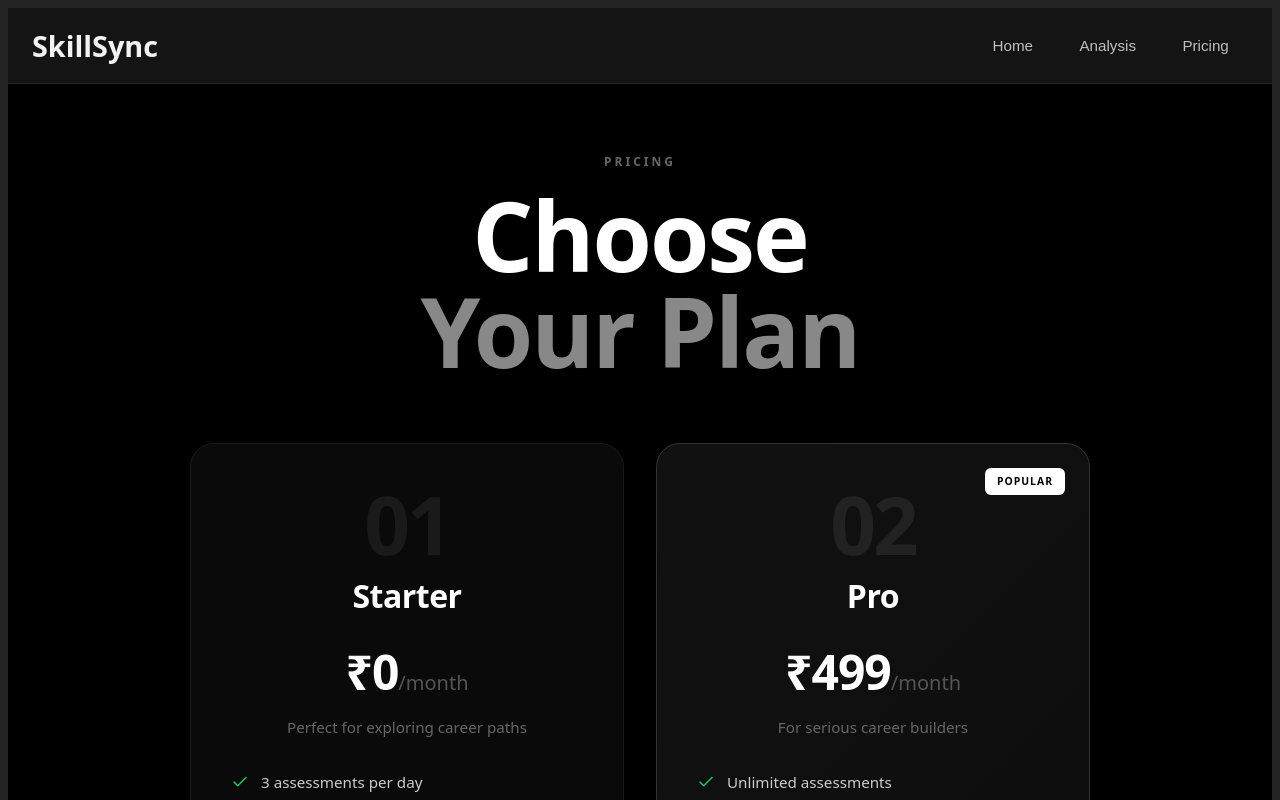
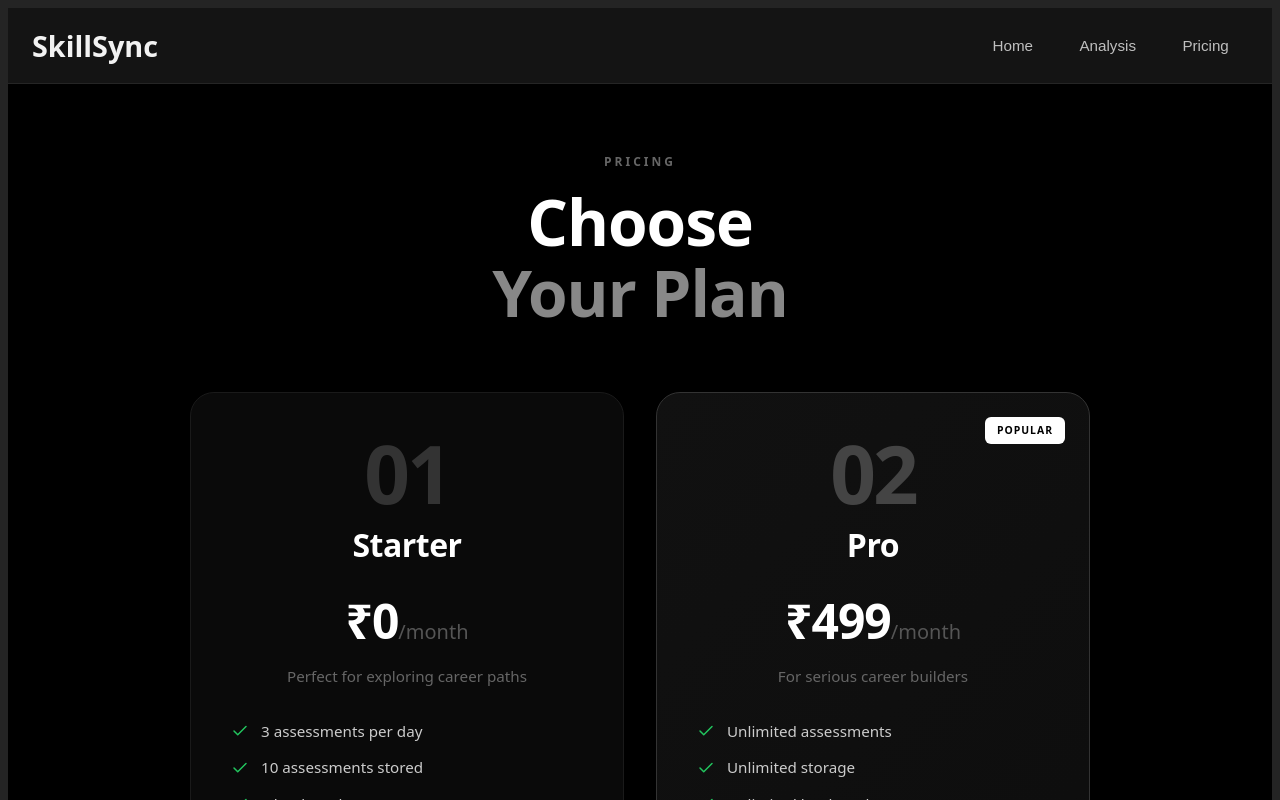
Before and after one commit to Banshal-Yadav/CareerAI-SaaS, a React (Vite) app: page /pricing in a window 1280 px wide. Shown: the top 800 px of the page. Built offline with nearby package versions, Linux system fonts and the light colour scheme; no server answers.

Commit message:
make plan numbers visible, smaller headline, fix loading background

```diff
--- a/src/components/Assessment.css
+++ b/src/components/Assessment.css
@@ -779,8 +779,7 @@
   left: 0;
   right: 0;
   bottom: 0;
-  background: rgba(10, 10, 10, 0.95);
-  backdrop-filter: blur(12px);
+  background: #000;
   display: flex;
   align-items: center;
   justify-content: center;
--- a/src/pages/Pricing.css
+++ b/src/pages/Pricing.css
@@ -19,12 +19,12 @@
 }
 
 .pricing-headline {
-  font-size: clamp(3rem, 10vw, 6rem);
+  font-size: clamp(2.5rem, 8vw, 4rem);
   font-weight: 800;
   color: #fff;
-  line-height: 1;
+  line-height: 1.1;
   margin: 0;
-  letter-spacing: -2px;
+  letter-spacing: -1px;
 }
 
 .pricing-headline .highlight {
@@ -74,14 +74,14 @@
 .plan-number {
   font-size: 5rem;
   font-weight: 900;
-  color: #1a1a1a;
+  color: #333;
   line-height: 1;
   margin-bottom: 0.5rem;
   letter-spacing: -3px;
 }
 
 .plan-card.pro .plan-number {
-  color: #222;
+  color: #444;
 }
 
 .plan-name {
```
